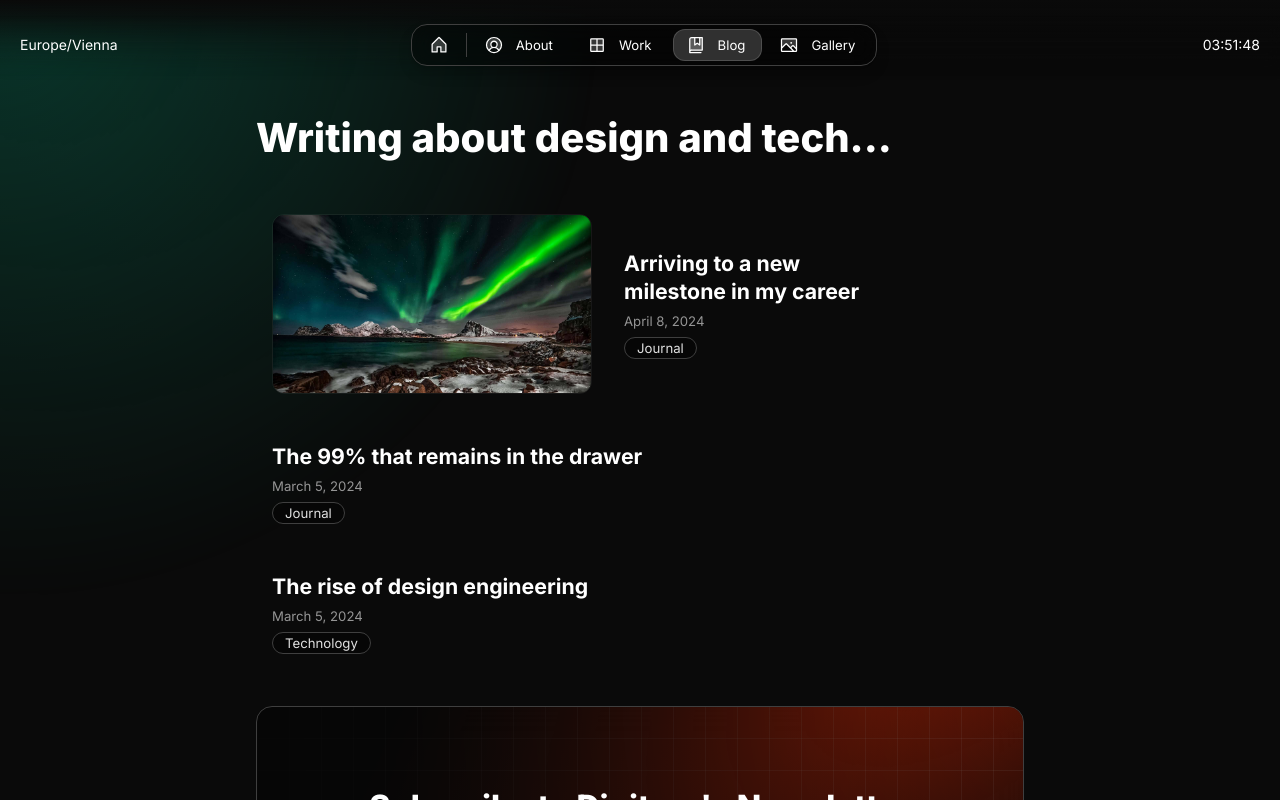
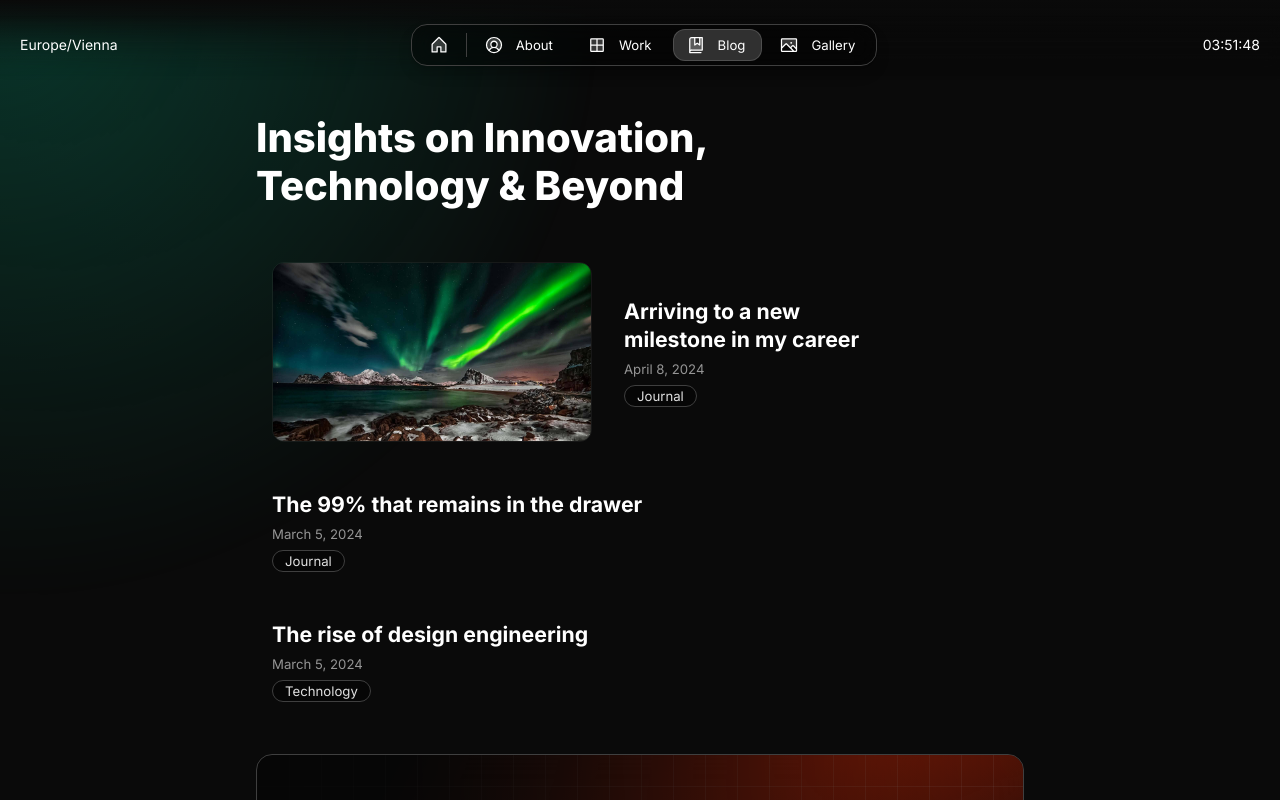
Before and after one commit to sachinsingh018/magic-portfolio-for-next-js2, a Next.js app: page /blog in a window 1280 px wide. Shown: the top 800 px of the page. Built offline with nearby package versions, Linux system fonts and the light colour scheme.

Commit message:
Update content.js

```diff
--- a/src/app/resources/content.js
+++ b/src/app/resources/content.js
@@ -188,8 +188,8 @@ work: {
 
 const blog = {
   label: "Blog",
-  title: "Writing about design and tech...",
-  description: `Read what ${person.name} has been up to recently`,
+  title: "Insights on Innovation, Technology & Beyond",
+  description: `Read what we have been up to recently`,
   // Create new blog posts by adding a new .mdx file to app/blog/posts
   // All posts will be listed on the /blog route
 };
```
